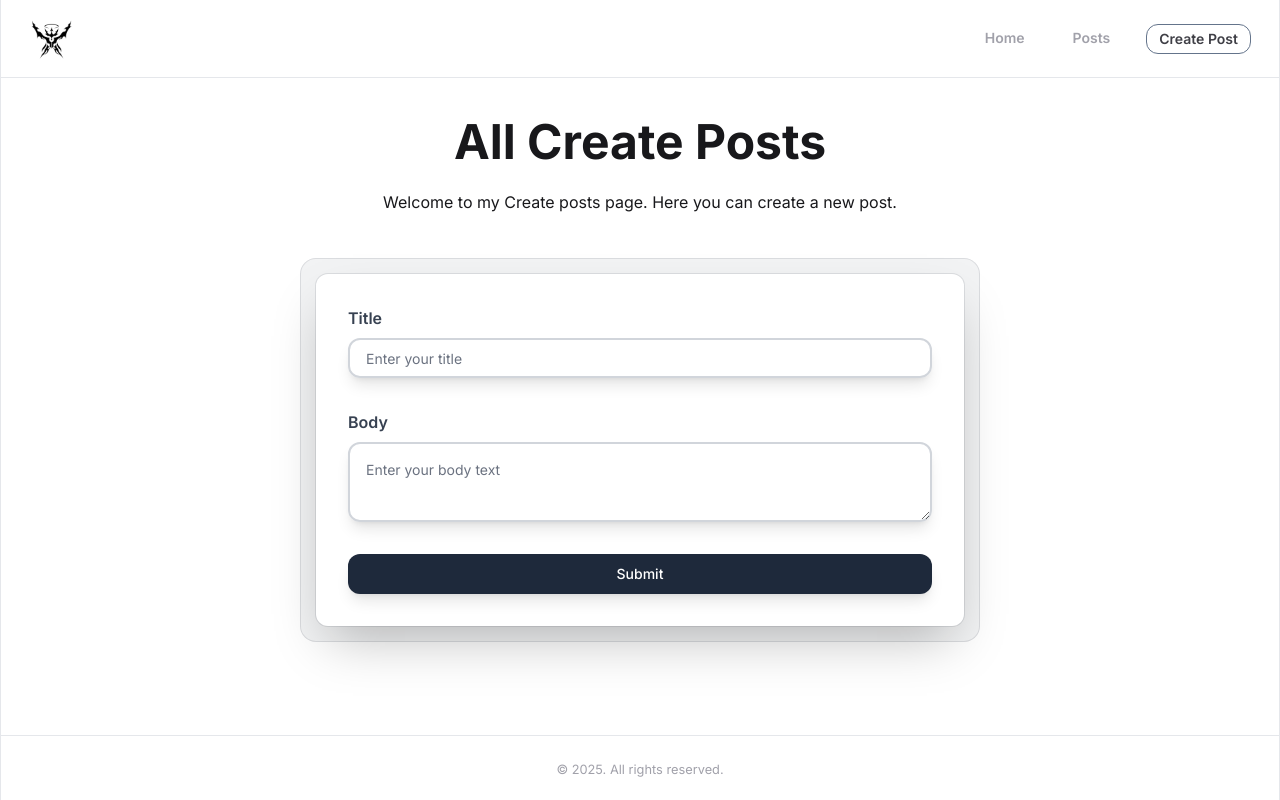
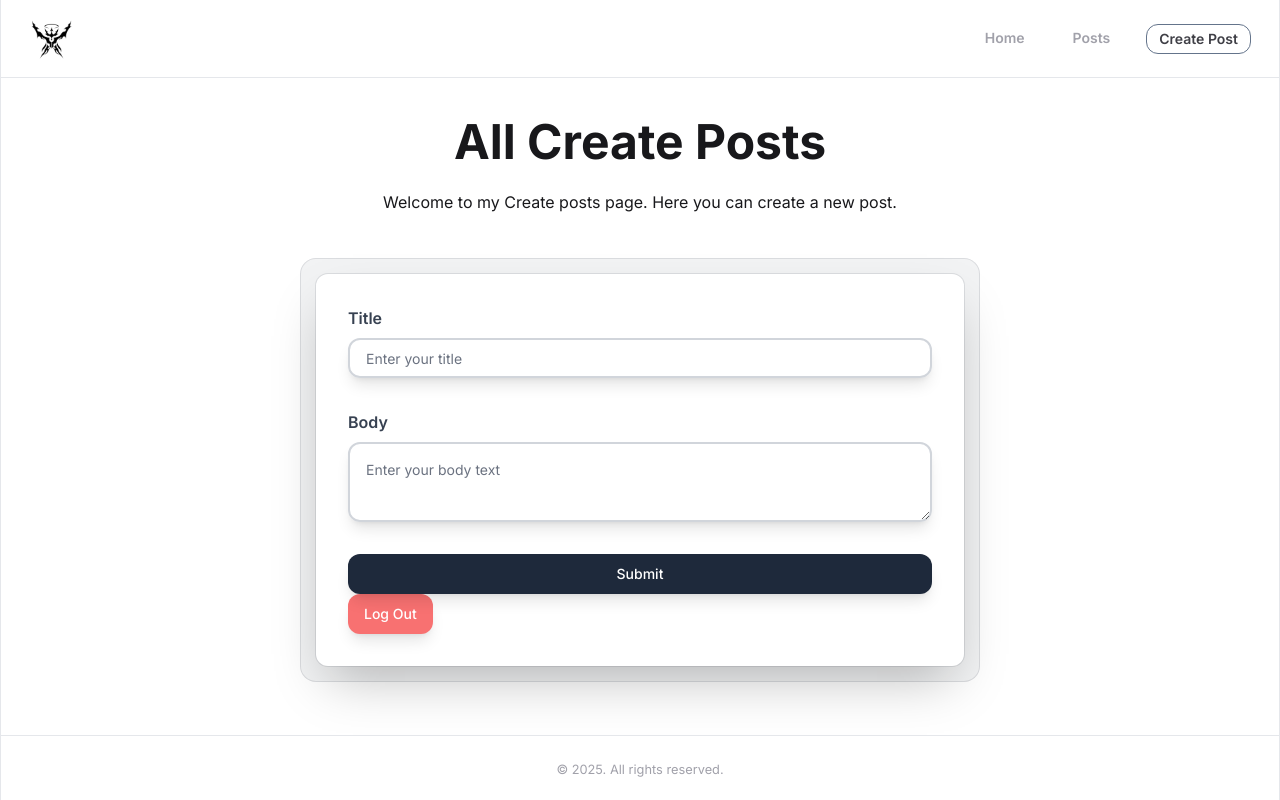
Before and after one commit to Akaikenlol/blog, a Next.js app: page /create-post in a window 1280 px wide. Built offline with nearby package versions, Linux system fonts and the light colour scheme.

Commit message:
feat: Testing authentication with Kinde chore: npm install kinde

```diff
--- /dev/null
+++ b/app/(auth)/[kindeAuth]/route.ts
@@ -0,0 +1,7 @@
+import { handleAuth } from "@kinde-oss/kinde-auth-nextjs/server";
+import { NextRequest } from "next/server";
+
+export async function GET(req: NextRequest, { params }: any) {
+	const endpoint = params.kindeAuth;
+	return handleAuth(req, endpoint);
+}
--- a/app/(root)/create-post/page.tsx
+++ b/app/(root)/create-post/page.tsx
@@ -1,11 +1,8 @@
 import CreateForm from "@/components/CreateForm";
 import Header from "@/components/Header";
-import { Button } from "@/components/ui/button";
-import { Input } from "@/components/ui/input";
-import { createPost } from "@/lib/actions/data.actions";
 import React from "react";
 
-const CreatePosts = () => {
+const CreatePosts = async () => {
 	return (
 		<div>
 			<Header
--- a/components/CreateForm.tsx
+++ b/components/CreateForm.tsx
@@ -17,6 +17,8 @@ import { Input } from "@/components/ui/input";
 import { Textarea } from "./ui/textarea";
 import { formSchema } from "@/lib/utils";
 import { z } from "zod";
+import { LogoutLink } from "@kinde-oss/kinde-auth-nextjs/components";
+import Link from "next/link";
 
 const CreateForm = () => {
 	const form = useForm<z.infer<typeof formSchema>>({
@@ -27,7 +29,6 @@ const CreateForm = () => {
 		},
 	});
 
-	// 2. Define a submit handler.
 	function onSubmit(values: z.infer<typeof formSchema>) {
 		console.log(values);
 	}
@@ -84,6 +85,11 @@ const CreateForm = () => {
 					Submit
 				</Button>
 			</form>
+			<LogoutLink>
+				<Button className="flex gap-6 border-none bg-red-400 text-white hover:bg-red-300 ease-in-out duration-500 shadow-lg py-4 text-sm rounded-xl border">
+					<Link href={"/"}>Log Out</Link>
+				</Button>
+			</LogoutLink>
 		</Form>
 	);
 };
--- a/package.json
+++ b/package.json
@@ -10,6 +10,7 @@
   },
   "dependencies": {
     "@hookform/resolvers": "^3.4.2",
+    "@kinde-oss/kinde-auth-nextjs": "^2.2.13",
     "@radix-ui/react-dialog": "^1.0.5",
     "@radix-ui/react-label": "^2.0.2",
     "@radix-ui/react-slot": "^1.0.2",
```
Also changed, not shown: middleware.ts (added, +15 -0 lines), 2 other files (tests, documents, lock files or other folders).
